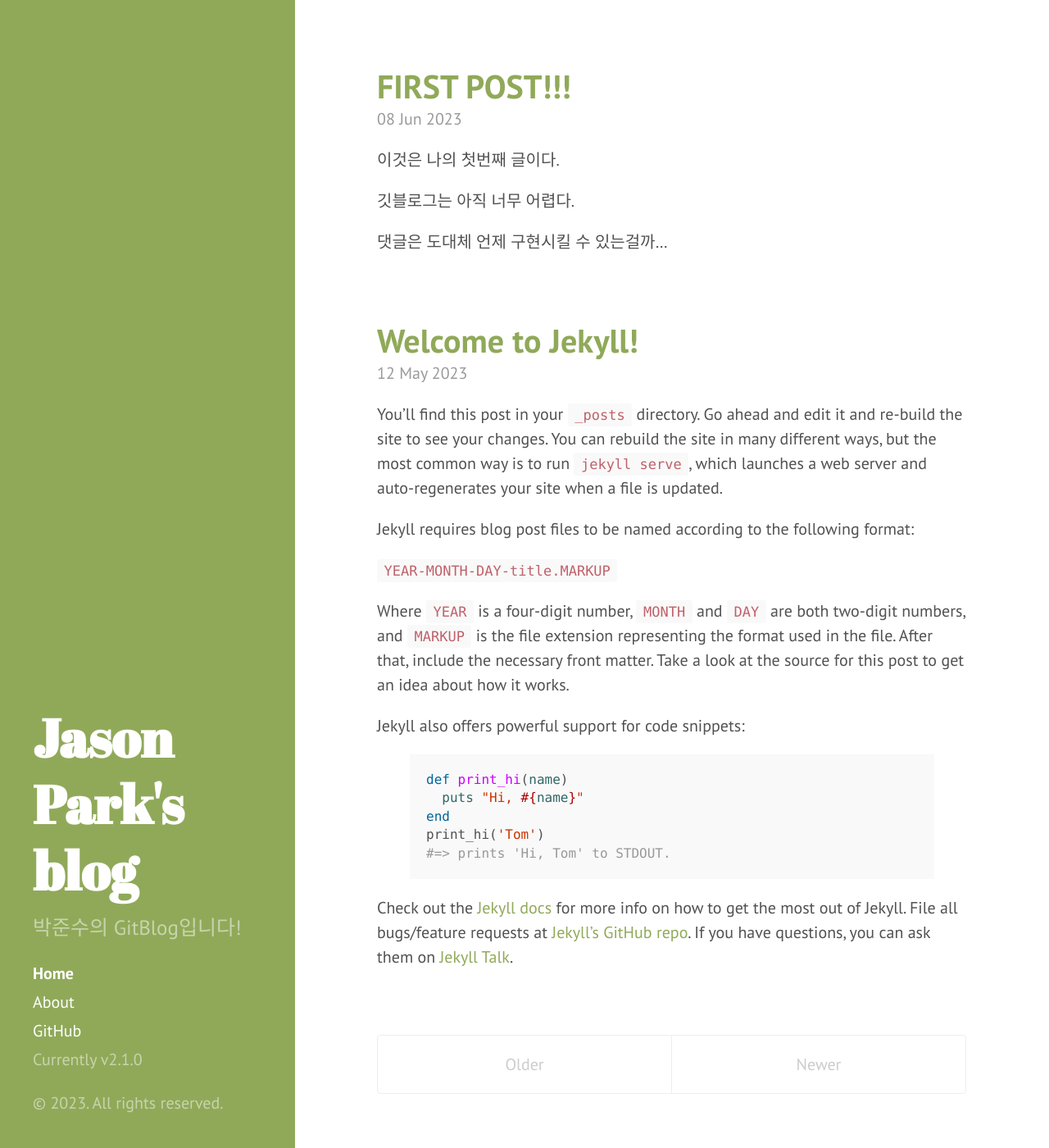
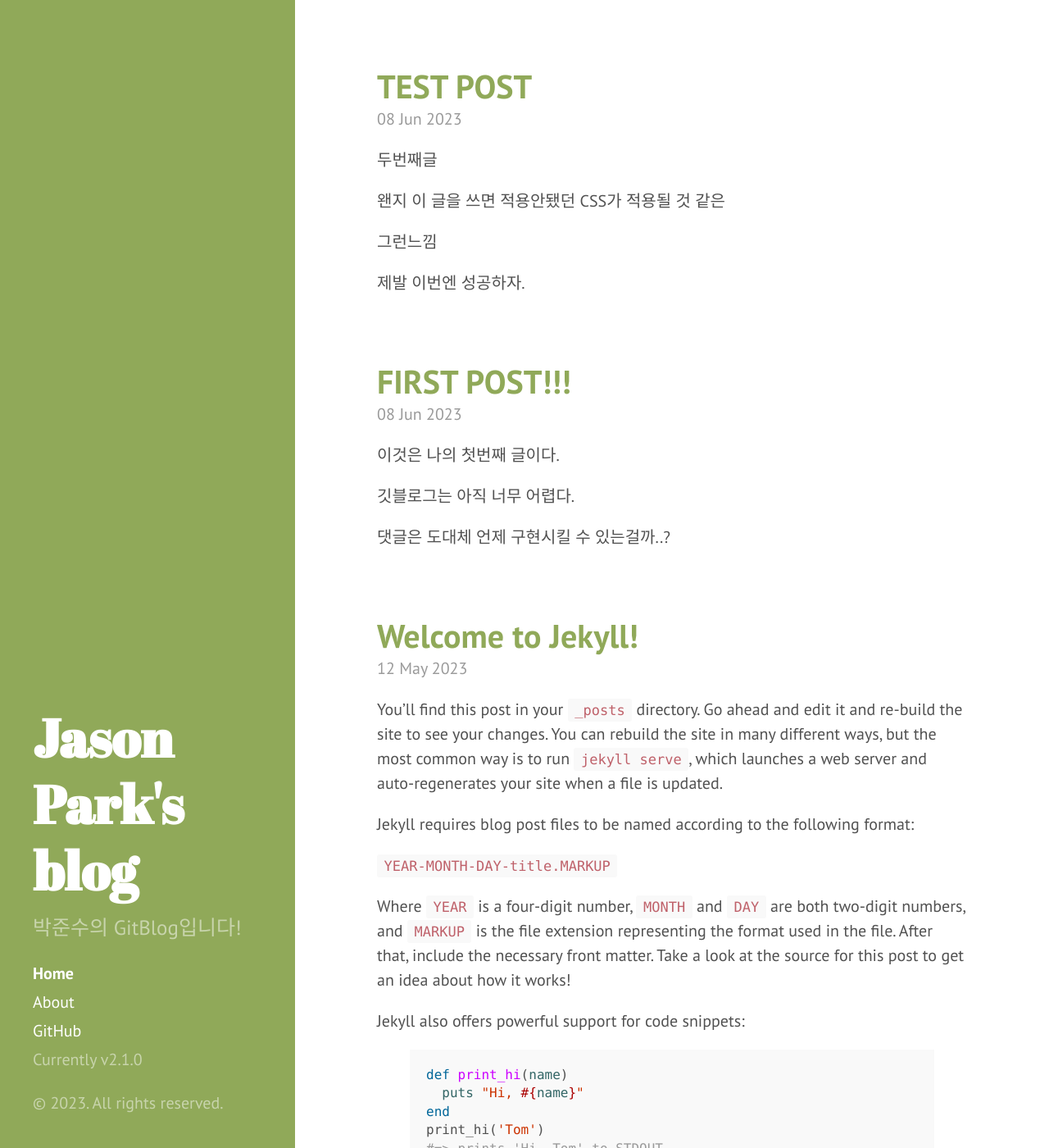
Before and after one commit to Essieng/essieng.github.io, a Jekyll site: the page built from index.html, in a window 1280 px wide and 1400 px high. Shown: the whole window at 82% size. Built offline with Jekyll 4.4.1, drawn with Linux system fonts in a browser that asks for light colours; the list of posts is cut into pages by our own code.

```diff
--- a/_posts/2023-05-12-welcome-to-jekyll.markdown
+++ b/_posts/2023-05-12-welcome-to-jekyll.markdown
@@ -10,7 +10,7 @@
 
 `YEAR-MONTH-DAY-title.MARKUP`
 
-Where `YEAR` is a four-digit number, `MONTH` and `DAY` are both two-digit numbers, and `MARKUP` is the file extension representing the format used in the file. After that, include the necessary front matter. Take a look at the source for this post to get an idea about how it works.
+Where `YEAR` is a four-digit number, `MONTH` and `DAY` are both two-digit numbers, and `MARKUP` is the file extension representing the format used in the file. After that, include the necessary front matter. Take a look at the source for this post to get an idea about how it works!
 
 Jekyll also offers powerful support for code snippets:
 
--- a/_posts/2023-06-08-first-post.markdown
+++ b/_posts/2023-06-08-first-post.markdown
@@ -8,4 +8,4 @@
 
 깃블로그는 아직 너무 어렵다.
 
-댓글은 도대체 언제 구현시킬 수 있는걸까...
+댓글은 도대체 언제 구현시킬 수 있는걸까..?
--- /dev/null
+++ b/_posts/2023-06-08-test-post.markdown
@@ -0,0 +1,13 @@
+---
+layout: post
+title:  "TEST POST"
+date:   2023-06-08 23:39:00 +0900
+categories: jekyll update
+---
+두번째글
+
+왠지 이 글을 쓰면 적용안됐던 CSS가 적용될 것 같은
+
+그런느낌
+
+제발 이번엔 성공하자.
```
